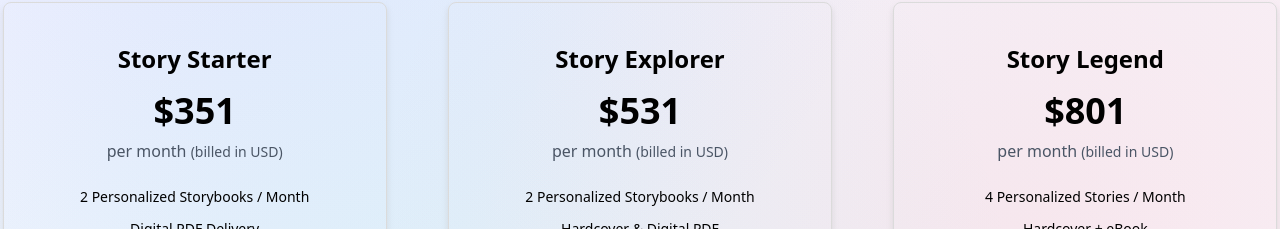
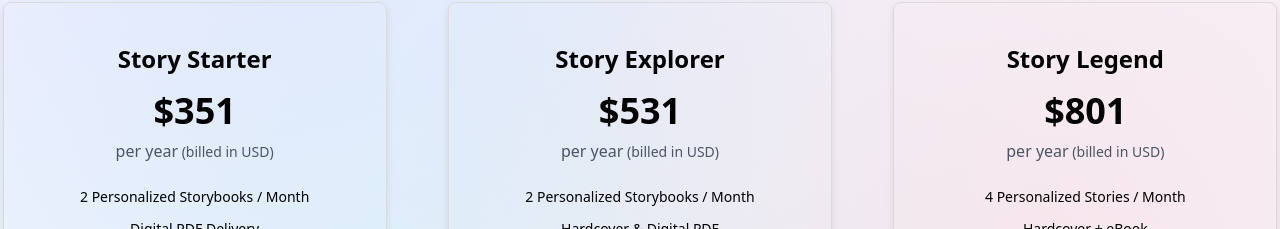
Before and after one commit to yablokolabs/aiponatime, a Next.js app in the folder package/: page / in a window 1280 px wide. Shown: the part 6877-7106 px from the top of the page. Built offline with nearby package versions, Linux system fonts and the light colour scheme; no server answers.

Commit message:
fix the toggle monthly text bug

```diff
--- a/package/src/components/Home/Manage/index.tsx
+++ b/package/src/components/Home/Manage/index.tsx
@@ -211,10 +211,11 @@ const Manage = () => {
               <h2 className="text-2xl font-bold mb-4">{items.heading}</h2>
               <h3 className="text-4xl font-bold mb-2">{items.formattedPrice}</h3>
               <p className="text-gray-600 mb-6">
-                {items.user} {currency === 'INR' ? (
-                  <span className="text-sm">(≈ ${items.usdPrice} USD)</span>
+                {selectedCategory === 'yearly' ? 'per year' : 'per month'}
+                {currency === 'INR' ? (
+                  <span className="text-sm"> (≈ ${items.usdPrice} USD)</span>
                 ) : (
-                  <span className="text-sm">(billed in USD)</span>
+                  <span className="text-sm"> (billed in USD)</span>
                 )}
               </p>
               {/* Map through the features object and render each key-value pair dynamically */}
```
